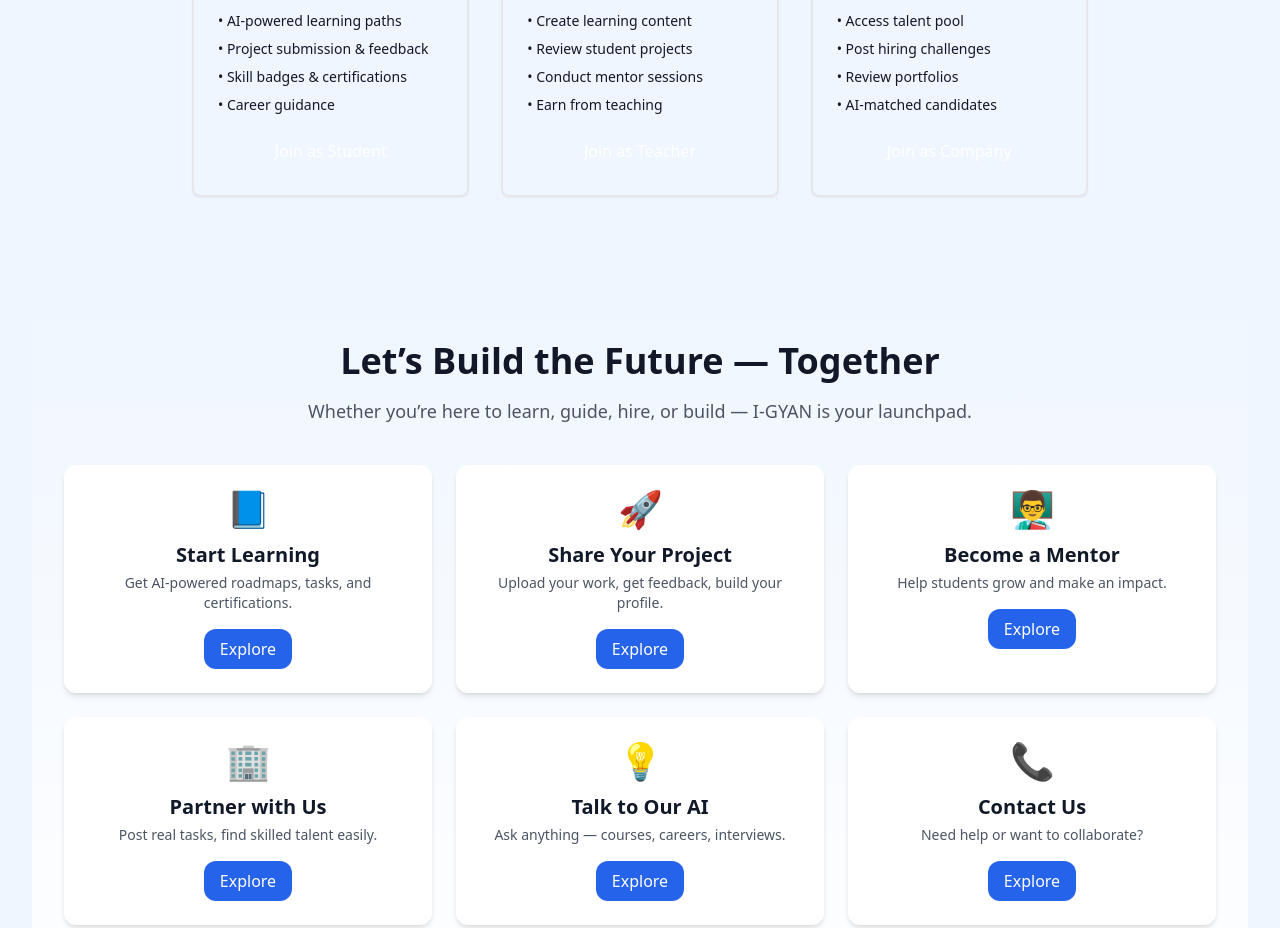
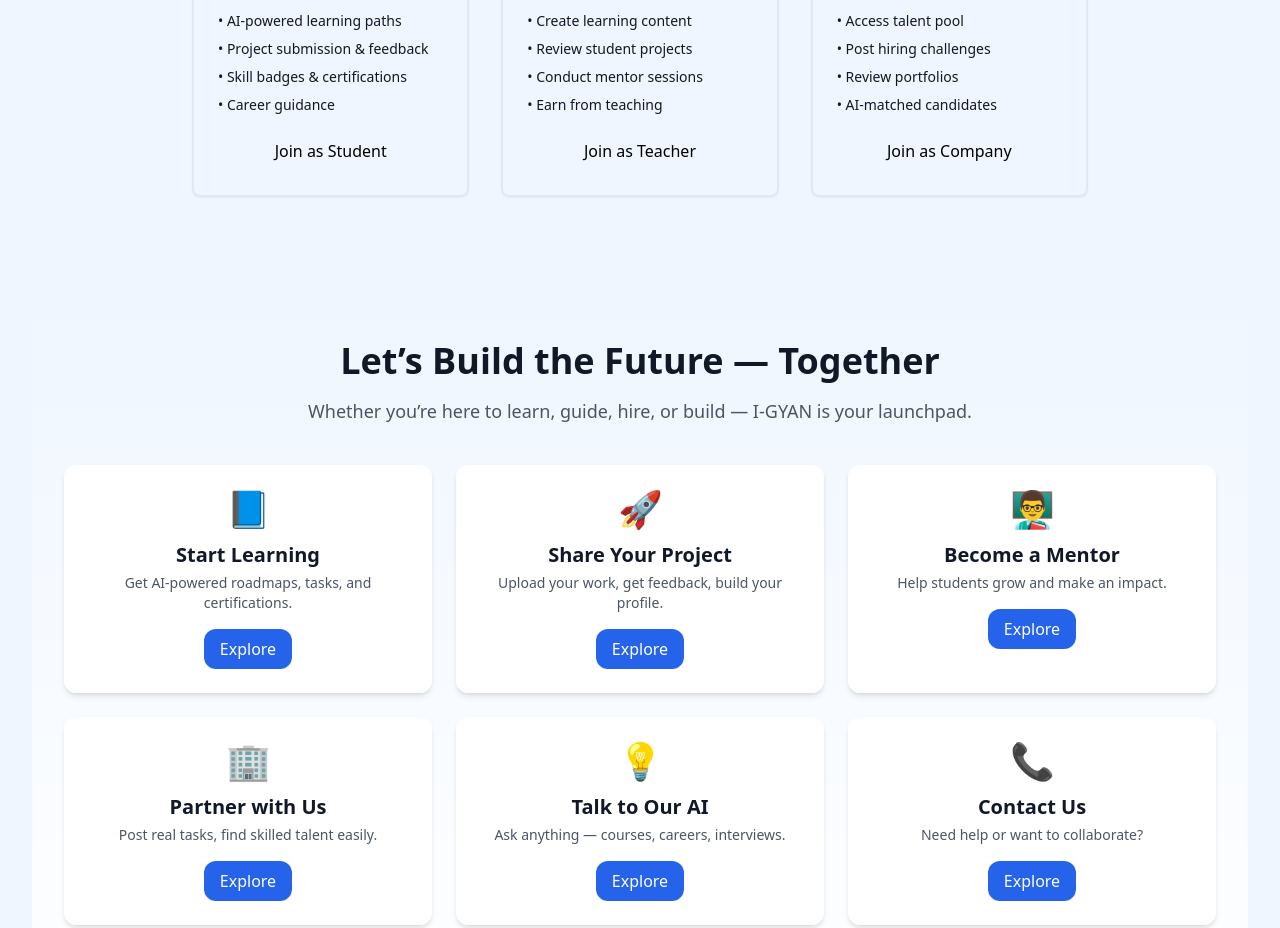
Before and after one commit to manojsingh00963/igyan, a React (Vite) app in the folder frontend/: page / in a window 1280 px wide. Shown: the part 1220-2148 px from the top of the page. Built offline with nearby package versions, Linux system fonts and the light colour scheme.

Commit message:
fix button color

```diff
--- a/frontend/src/components/JourneySection.jsx
+++ b/frontend/src/components/JourneySection.jsx
@@ -26,7 +26,7 @@
                 <li>• Skill badges & certifications</li>
                 <li>• Career guidance</li>
               </ul>
-              <button className="w-full mt-4 py-2 px-4 bg-primary text-white rounded hover:bg-primary/80 transition">Join as Student</button>
+              <button className="w-full mt-4 py-2 px-4 bg-primary text-black rounded hover:bg-primary/80 transition">Join as Student</button>
             </div>
           </div>
 
@@ -46,7 +46,7 @@
                 <li>• Conduct mentor sessions</li>
                 <li>• Earn from teaching</li>
               </ul>
-              <button className="w-full mt-4 py-2 px-4 bg-accent text-white rounded hover:bg-accent/80 transition">Join as Teacher</button>
+              <button className="w-full mt-4 py-2 px-4 bg-accent text-black rounded hover:bg-accent/80 transition">Join as Teacher</button>
             </div>
           </div>
 
@@ -66,7 +66,7 @@
                 <li>• Review portfolios</li>
                 <li>• AI-matched candidates</li>
               </ul>
-              <button className="w-full mt-4 py-2 px-4 bg-primary text-white rounded hover:bg-primary/80 transition">Join as Company</button>
+              <button className="w-full mt-4 py-2 px-4 bg-primary text-black rounded hover:bg-primary/80 transition">Join as Company</button>
             </div>
           </div>
         </div>
```
